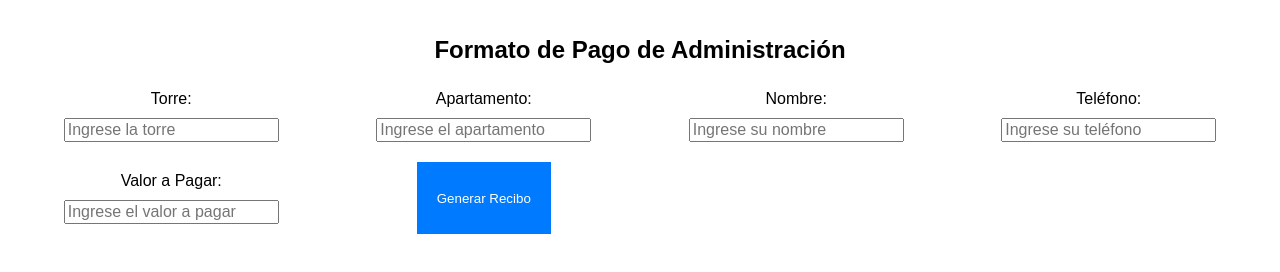
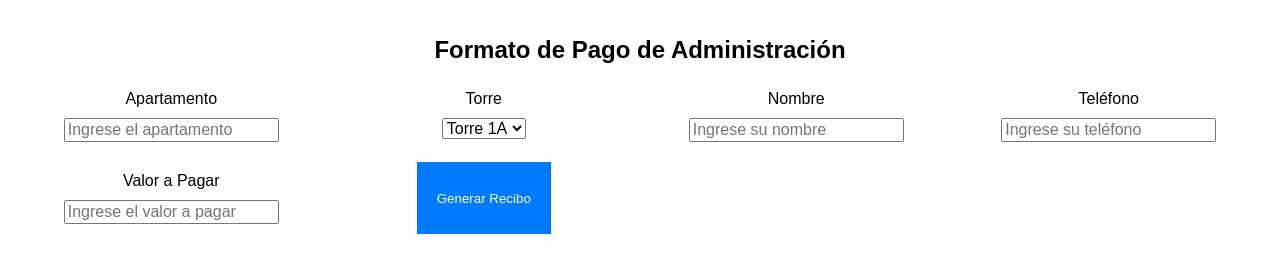
Before and after one commit to camoya023/cumplea-os, a plain HTML site: page index.html in a window 1280 px wide. Drawn offline with Linux system fonts and the light colour scheme; files whose address does not match are found by name.

Commit message:
Add files via upload

```diff
--- a/index.html
+++ b/index.html
@@ -10,23 +10,34 @@
     <h1>Formato de Pago de Administración</h1>
     <form id="payment-form" class="grid-form">
         <div class="form-field">
-            <label for="torre">Torre:</label>
-            <input type="text" id="torre" placeholder="Ingrese la torre">
-        </div>
-        <div class="form-field">
-            <label for="apartamento">Apartamento:</label>
+            <label for="apartamento">Apartamento</label>
             <input type="text" id="apartamento" placeholder="Ingrese el apartamento">
         </div>
         <div class="form-field">
-            <label for="nombre">Nombre:</label>
+						<label for="torre">Torre</label>
+						<select id="torre">
+							<option value="11">Torre 1A</option>
+							<option value="12">Torre 1B</option>
+							<option value="13">Torre 1C</option>
+							<option value="14">Torre 1D</option>
+							<option value="21">Torre 2A</option>
+							<option value="22">Torre 2B</option>
+							<option value="23">Torre 2C</option>
+							<option value="24">Torre 2D</option>
+
+							<!-- Agrega más opciones según sea necesario -->
+					</select>
+        </div>
+        <div class="form-field">
+            <label for="nombre">Nombre</label>
             <input type="text" id="nombre" placeholder="Ingrese su nombre">
         </div>
         <div class="form-field">
-            <label for="telefono">Teléfono:</label>
+            <label for="telefono">Teléfono</label>
             <input type="text" id="telefono" placeholder="Ingrese su teléfono">
         </div>
         <div class="form-field">
-            <label for="valor-a-pagar">Valor a Pagar:</label>
+            <label for="valor-a-pagar">Valor a Pagar</label>
             <input type="text" id="valor-a-pagar" placeholder="Ingrese el valor a pagar">
         </div>
         <button type="button" onclick="generarRecibo()">Generar Recibo</button>
```
